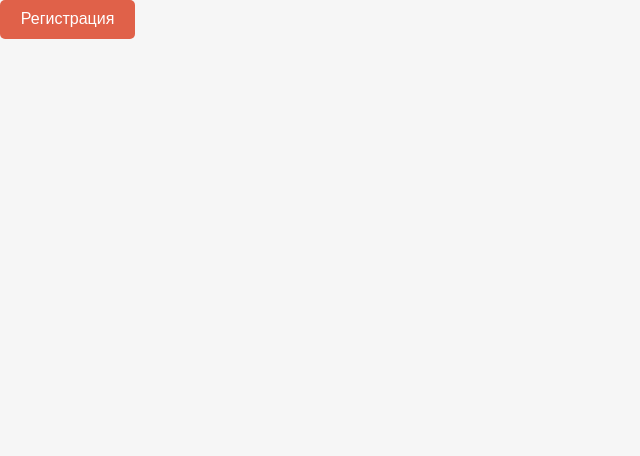
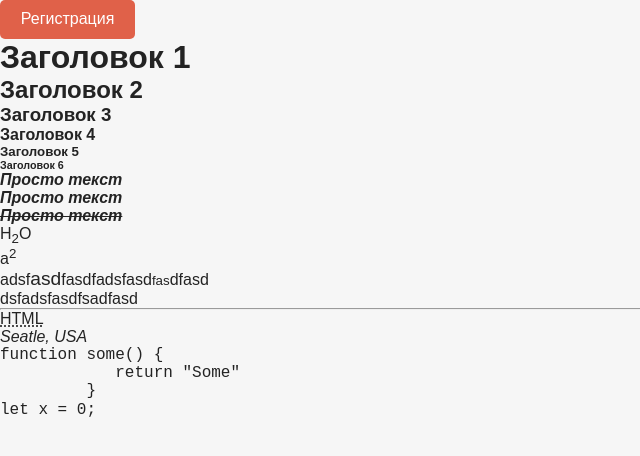
Before and after one commit to kasvk82/html_course, a plain HTML site: page index.html in a window 1280 px wide. Shown: the whole page, without its empty margins (0-640 px from the left). Drawn offline with Linux system fonts and the light colour scheme.

Commit message:
lessons 4,5

```diff
--- a/index.html
+++ b/index.html
@@ -3,6 +3,10 @@
     <head>
         <meta charset="UTF-8">
         <meta name="viewport" content="width=device-width, initial-scale=1.0">
+        <meta name="author" content="Константин Константинов">
+        <meta name="description" content="Тестовая страница">
+        <meta name="keywords" content="тест,проверка,html">
+
         <title>Главная страница</title>
         <link rel="stylesheet" href="CSS/main.css">
     </head>
@@ -15,5 +19,30 @@
                 <div></div>
             </div>
         </a>
+        <h1>Заголовок 1</h1>
+        <h2>Заголовок 2</h2>
+        <h3>Заголовок 3</h3>
+        <h4>Заголовок 4</h4>
+        <h5>Заголовок 5</h5>
+        <h6>Заголовок 6</h6>
+        <!-- Комментарий-->
+         <p><b><em>Просто текст</em></b></p>
+         <p><strong><i>Просто текст</i></strong></p>
+         <p><strong><i><strike>Просто текст</strike></i></strong></p>
+         <p>H<sub>2</sub>O</p>
+         <p>a<sup>2</sup></p>
+         <p title="test title">adsf<big>asd</big>fasdfadsfasd<small>fas</small>dfasd<br>dsfadsfasdfsadfasd</p><hr>
+
+         <abbr title="HTML">HTML</abbr>
+
+         <address>Seatle, USA</address>
+
+
+         <pre>function some() {
+            return "Some"
+         }</pre>
+
+         <code>let x = 0;</code>
+
     </body>
 </html>
```
